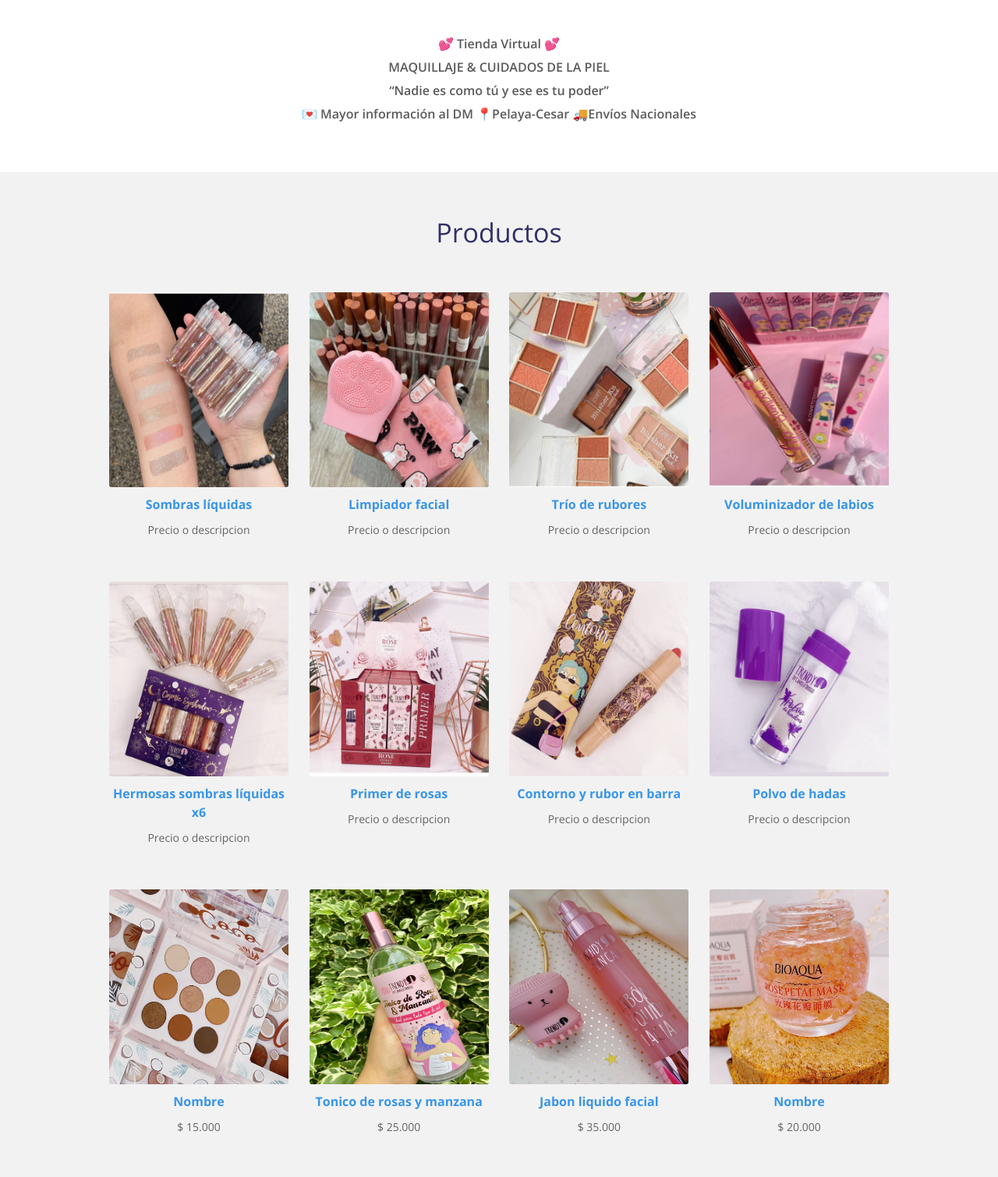
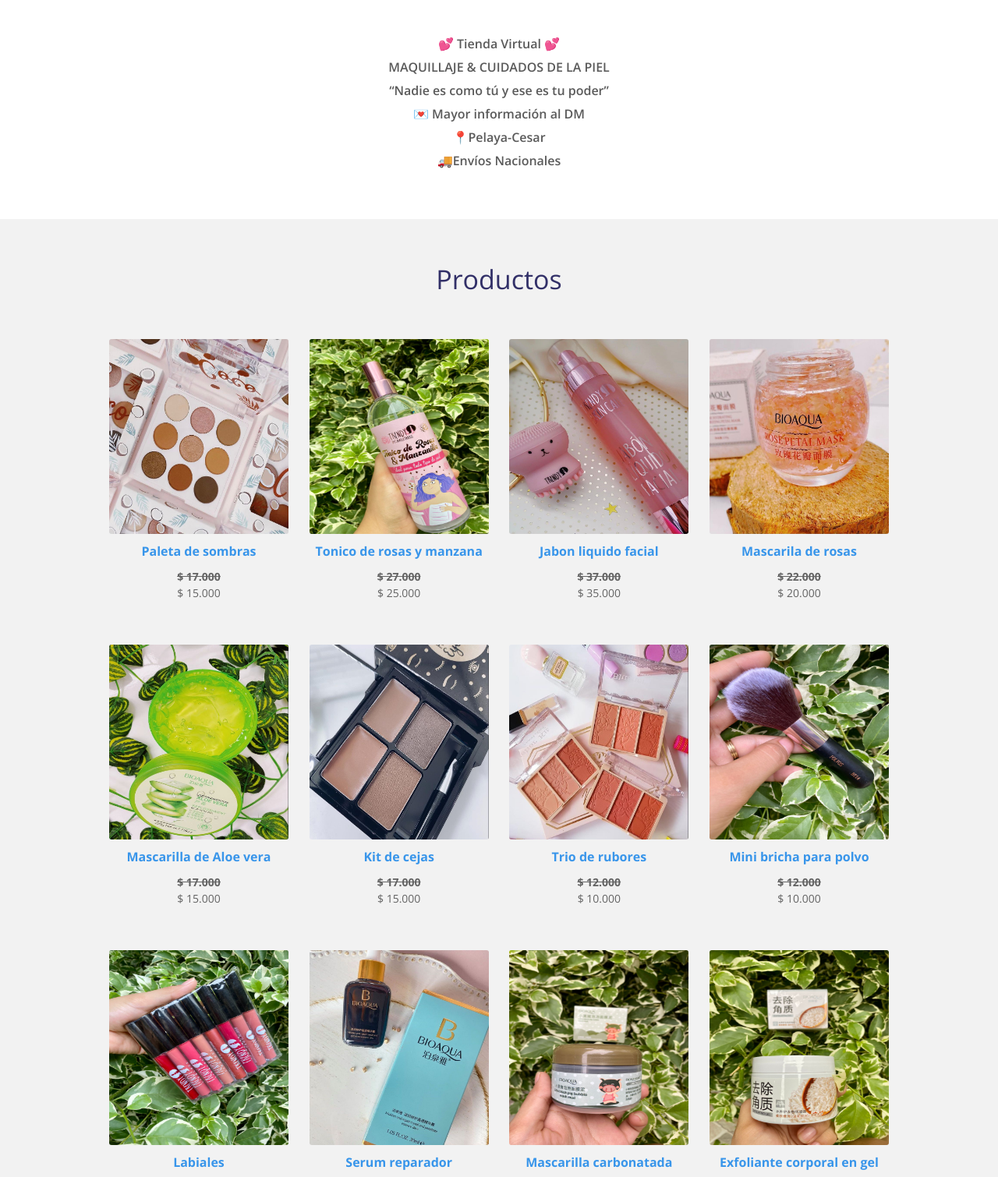
Before and after one commit to HenryFonnegra/Int_Negocios, a Laravel app: page / in a window 1280 px wide. Shown: the part 383-1893 px from the top of the page at 78% size. Run offline with Laravel 8, Linux system fonts and the light colour scheme.

Commit message:
commit 3

```diff
--- a/public/css/estilos.css
+++ b/public/css/estilos.css
@@ -11,7 +11,7 @@ body {
   font-size: 16px; }
 
 .contenedor {
-  width: 90%;
+  width: 95%;
   max-width: 1000px;
   margin: auto;
   overflow: hidden; }
@@ -116,6 +116,7 @@ header {
       margin-bottom: 40px; }
       .main .trabajos .contenedor-trabajos .trabajo .thumb {
         width: 100%;
+        cursor: pointer;
         /* height: 150px; */
         margin-bottom: 10px; }
         .main .trabajos .contenedor-trabajos .trabajo .thumb img {
--- a/resources/views/welcome.blade.php
+++ b/resources/views/welcome.blade.php
@@ -26,14 +26,16 @@
                     “Nadie es como tú y ese es tu poder”
                     <br>
                     💌 Mayor información al DM
+                    <br>
                     📍Pelaya-Cesar
+                    <br>
                     🚚Envíos Nacionales
                 </p>
             </div>
         </div>
     </section>
 
-    <section class="trabajos">
+    <section class="trabajos col-12 col-md-12">
         <div class="contenedor">
             <h3 class="titulo">Productos</h3>
 
@@ -41,91 +43,11 @@
 
                 <div class="trabajo">
                     <div class="thumb">
-                        <img src="{{asset('img/Productos/0.jpg')}}" alt="Lorem Ipsum">
-                    </div>
-                    <div class="descripcion">
-                        <p class="nombre">Sombras líquidas</p>
-                        <p class="categoria">Precio o descripcion</p>
-                    </div>
-                </div>
-
-                <div class="trabajo">
-                    <div class="thumb">
-                        <img src="{{asset('img/Productos/1.jpg')}}" alt="Lorem Ipsum">
-                    </div>
-                    <div class="descripcion">
-                        <p class="nombre">Limpiador facial</p>
-                        <p class="categoria">Precio o descripcion</p>
-                    </div>
-                </div>
-
-                <div class="trabajo">
-                    <div class="thumb">
-                        <img src="{{asset('img/Productos/2.jpg')}}" alt="Lorem Ipsum">
-                    </div>
-                    <div class="descripcion">
-                        <p class="nombre">Trío de rubores</p>
-                        <p class="categoria">Precio o descripcion</p>
-                    </div>
-                </div>
-
-                <div class="trabajo">
-                    <div class="thumb">
-                        <img src="{{asset('img/Productos/3.jpg')}}" alt="Lorem Ipsum">
-                    </div>
-                    <div class="descripcion">
-                        <p class="nombre">Voluminizador de labios</p>
-                        <p class="categoria">Precio o descripcion</p>
-                    </div>
-                </div>
-
-                <div class="trabajo">
-                    <div class="thumb">
-                        <img src="{{asset('img/Productos/4.jpg')}}" alt="Lorem Ipsum">
-                    </div>
-                    <div class="descripcion">
-                        <p class="nombre">Hermosas sombras líquidas x6</p>
-                        <p class="categoria">Precio o descripcion</p>
-                    </div>
-                </div>
-
-                <div class="trabajo">
-                    <div class="thumb">
-                        <img src="{{asset('img/Productos/5.jpg')}}" alt="Lorem Ipsum">
-                    </div>
-                    <div class="descripcion">
-                        <p class="nombre">Primer de rosas</p>
-                        <p class="categoria">Precio o descripcion</p>
-                    </div>
-                </div>
-
-                <div class="trabajo">
-                    <div class="thumb">
-                        <img src="{{asset('img/Productos/6.jpg')}}" alt="Lorem Ipsum">
-                    </div>
-                    <div class="descripcion">
-                        <p class="nombre">Contorno y rubor en barra</p>
-                        <p class="categoria">Precio o descripcion</p>
-                    </div>
-                </div>
-
-                <div class="trabajo">
-                    <div class="thumb">
-                        <img src="{{asset('img/Productos/7.jpg')}}" alt="Lorem Ipsum">
-                    </div>
-                    <div class="descripcion">
-                        <p class="nombre">Polvo de hadas</p>
-                        <p class="categoria">Precio o descripcion</p>
-                    </div>
-                </div>
-
-                <div class="trabajo">
-                    <div class="thumb">
                         <img src="{{asset('img/Productos/8.jpg')}}" alt="Lorem Ipsum">
                     </div>
                     <div class="descripcion">
-                        <p class="nombre">Nombre</p>
-                        <p class="categoria">$ 15.000</p>
+                        <p class="nombre">Paleta de sombras</p>
+                        <p class="categoria"><b><del>$ 17.000</del></b> <br> $ 15.000 </p>
                     </div>
                 </div>
 
@@ -135,7 +57,7 @@
                     </div>
                     <div class="descripcion">
                         <p class="nombre">Tonico de rosas y manzana</p>
-                        <p class="categoria">$ 25.000</p>
+                        <p class="categoria"> <b><del>$ 27.000</del></b> <br> $ 25.000</p>
                     </div>
                 </div>
 
@@ -145,7 +67,7 @@
                     </div>
                     <div class="descripcion">
                         <p class="nombre">Jabon liquido facial</p>
-                        <p class="categoria">$ 35.000</p>
+                        <p class="categoria"><b><del>$ 37.000</del></b> <br> $ 35.000</p>
                     </div>
                 </div>
 
@@ -154,8 +76,8 @@
                         <img src="{{asset('img/Productos/11.jpg')}}" alt="Lorem Ipsum">
                     </div>
                     <div class="descripcion">
-                        <p class="nombre">Nombre</p>
-                        <p class="categoria">$ 20.000</p>
+                        <p class="nombre">Mascarila de rosas</p>
+                        <p class="categoria"> <b><del>$ 22.000</del></b> <br> $ 20.000</p>
                     </div>
                 </div>
 
@@ -164,8 +86,8 @@
                         <img src="{{asset('img/Productos/12.jpg')}}" alt="Lorem Ipsum">
                     </div>
                     <div class="descripcion">
-                        <p class="nombre">Nombre</p>
-                        <p class="categoria">$ 15.000</p>
+                        <p class="nombre">Mascarilla de Aloe vera</p>
+                        <p class="categoria"> <b><del>$ 17.000</del></b> <br> $ 15.000</p>
                     </div>
                 </div>
 
@@ -174,8 +96,8 @@
                         <img src="{{asset('img/Productos/13.jpg')}}" alt="Lorem Ipsum">
                     </div>
                     <div class="descripcion">
-                        <p class="nombre">Nombre</p>
-                        <p class="categoria">$ 15.000</p>
+                        <p class="nombre">Kit de cejas</p>
+                        <p class="categoria"> <b><del>$ 17.000</del></b> <br> $ 15.000</p>
                     </div>
                 </div>
 
@@ -184,8 +106,8 @@
                         <img src="{{asset('img/Productos/14.jpg')}}" alt="Lorem Ipsum">
                     </div>
                     <div class="descripcion">
-                        <p class="nombre">Nombre</p>
-                        <p class="categoria">$ 10.000</p>
+                        <p class="nombre">Trio de rubores</p>
+                        <p class="categoria"> <b><del>$ 12.000</del></b> <br> $ 10.000</p>
                     </div>
                 </div>
 
@@ -194,8 +116,8 @@
                         <img src="{{asset('img/Productos/15.jpg')}}" alt="Lorem Ipsum">
                     </div>
                     <div class="descripcion">
-                        <p class="nombre">Nombre</p>
-                        <p class="categoria">$ 10.000</p>
+                        <p class="nombre">Mini bricha para polvo</p>
+                        <p class="categoria"> <b><del>$ 12.000</del></b> <br> $ 10.000</p>
                     </div>
                 </div>
 
@@ -204,8 +126,8 @@
                         <img src="{{asset('img/Productos/16.jpg')}}" alt="Lorem Ipsum">
                     </div>
                     <div class="descripcion">
-                        <p class="nombre">Nombre</p>
-                        <p class="categoria">$ 3.000 ud / Paquete $ 20.000</p>
+                        <p class="nombre">Labiales</p>
+                        <p class="categoria"> <b><del>$ 5.000</del></b> <br> $ 3.000 und / Paquete $ 20.000</p>
                     </div>
                 </div>
 
@@ -214,8 +136,8 @@
                         <img src="{{asset('img/Productos/17.jpg')}}" alt="Lorem Ipsum">
                     </div>
                     <div class="descripcion">
-                        <p class="nombre">Nombre</p>
-                        <p class="categoria">$ 15.000</p>
+                        <p class="nombre">Serum reparador</p>
+                        <p class="categoria"> <b><del>$ 17.000</del></b> <br> $ 15.000</p>
                     </div>
                 </div>
 
@@ -224,8 +146,8 @@
                         <img src="{{asset('img/Productos/18.jpg')}}" alt="Lorem Ipsum">
                     </div>
                     <div class="descripcion">
-                        <p class="nombre">Nombre</p>
-                        <p class="categoria">$ 20.000</p>
+                        <p class="nombre">Mascarilla carbonatada</p>
+                        <p class="categoria"> <b><del>$ 22.000</del></b> <br> $ 20.000</p>
                     </div>
                 </div>
 
@@ -234,8 +156,8 @@
                         <img src="{{asset('img/Productos/19.jpg')}}" alt="Lorem Ipsum">
                     </div>
                     <div class="descripcion">
-                        <p class="nombre">Nombre</p>
-                        <p class="categoria">$ 15.000</p>
+                        <p class="nombre">Exfoliante corporal en gel</p>
+                        <p class="categoria"> <b><del>$ 17.000</del></b> <br> $ 15.000</p>
                     </div>
                 </div>
 
@@ -244,8 +166,8 @@
                         <img src="{{asset('img/Productos/20.jpg')}}" alt="Lorem Ipsum">
                     </div>
                     <div class="descripcion">
-                        <p class="nombre">Nombre</p>
-                        <p class="categoria">$ 25.000</p>
+                        <p class="nombre">Paleta de sombras con espejo</p>
+                        <p class="categoria"> <b><del>$ 27.000</del></b> <br> $ 25.000</p>
                     </div>
                 </div>
 
@@ -254,8 +176,8 @@
                         <img src="{{asset('img/Productos/21.jpg')}}" alt="Lorem Ipsum">
                     </div>
                     <div class="descripcion">
-                        <p class="nombre">Nombre</p>
-                        <p class="categoria">$ 20.000</p>
+                        <p class="nombre">Serum perlas bioaqua</p>
+                        <p class="categoria"> <b><del>$ 22.000</del></b> <br> $ 20.000</p>
                     </div>
                 </div>
 
@@ -264,8 +186,8 @@
                         <img src="{{asset('img/Productos/22.jpg')}}" alt="Lorem Ipsum">
                     </div>
                     <div class="descripcion">
-                        <p class="nombre">Nombre</p>
-                        <p class="categoria">$ 30.000</p>
+                        <p class="nombre">Kit de brochas X9</p>
+                        <p class="categoria"> <b><del>$ 32.000</del></b> <br> $ 30.000</p>
                     </div>
                 </div>
 
@@ -274,11 +196,12 @@
                         <img src="{{asset('img/Productos/23.jpg')}}" alt="Lorem Ipsum">
                     </div>
                     <div class="descripcion">
-                        <p class="nombre">Nombre</p>
-                        <p class="categoria">$ 10.000</p>
+                        <p class="nombre">Tapete limpia brocha</p>
+                        <p class="categoria"> <b><del>$ 12.000</del></b> <br> $ 10.000</p>
                     </div>
                 </div>
             </div>
+
         </div>
     </section>
 
@@ -286,9 +209,10 @@
 
 @section('footer')
     <div class="contenedor">
-        {{-- <a class="twitter" href=""><i class="fa fa-twitter"></i></a>
-        <a class="facebook" href=""><i class="fa fa-facebook"></i></a>
-        <a class="youtube" href=""><i class="fa fa-youtube-play"></i></a>
+        {{-- <a class="twitter" href=""><i class="fa fa-twitter"></i></a> --}}
+        <a class="facebook" href="https://www.facebook.com/ParadiseCosmeticsPelayaCesar"><i class="fa fa-facebook"></i></a>
+        <a class="facebook" href="https://api.whatsapp.com/send?phone=573167054001&app=facebook&entry_point=page_cta&fbclid=IwAR0WRhmPZwf2DSht4HhNAhOszysBwEpvB94Cbpl15IaBLI25epJ9FE34Hgo"><i class="fa fa-whatsapp"></i></a>
+        {{-- <a class="youtube" href=""><i class="fa fa-youtube-play"></i></a>
         <a class="github" href=""><i class="fa fa-github"></i></a> --}}
         <a class="instagram" href="https://www.instagram.com/paradise_cosmetics07/"><i class="fa fa-instagram"></i></a>
     </div>
```
